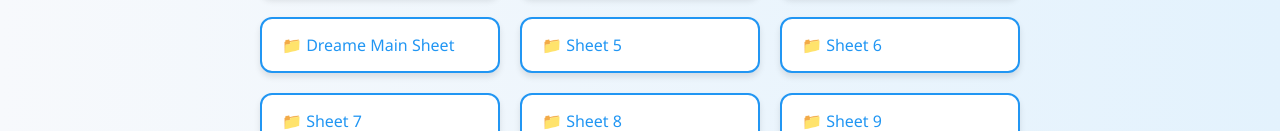
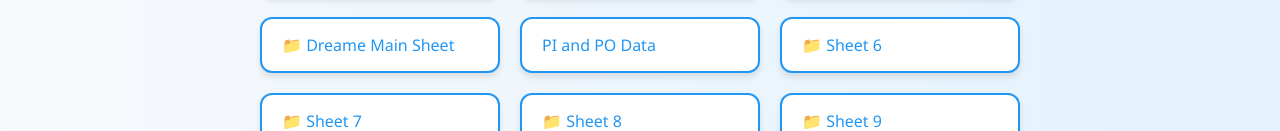
Before and after one commit to Kawaderut/Main-sheet, a plain HTML site: page index.html in a window 1280 px wide. Shown: the part 270-401 px from the top of the page. Drawn offline with Linux system fonts and the light colour scheme.

Commit message:
Initial commit

```diff
--- a/index.html
+++ b/index.html
@@ -109,7 +109,7 @@
     <a href="https://docs.google.com/spreadsheets/d/1cAGtH8202CdiDfxapvHbyqur6S8zKT4h/edit?gid=189462051#gid=189462051" class="button" target="_blank">📁 All PI Mastersheet 17-6</a>
     <a href="https://docs.google.com/spreadsheets/d/1CD2M6lK4UzZKJBwQwZO37Ccerh5mCFEO9AOyySXXWdo/edit?gid=1106749027#gid=1106749027" class="button" target="_blank">📁 Export (Himanshu)</a>
     <a href="https://docs.google.com/spreadsheets/d/1EE0YF5DO8Vqg4SCMgHpf7tnuxS1_3pAeJetc844onkE/edit?gid=1391441602#gid=1391441602" class="button" target="_blank">📁 Dreame Main Sheet</a>
-    <a href="https://docs.google.com/spreadsheets/d/yourSheetID5" class="button" target="_blank">📁 Sheet 5</a>
+    <a href="https://docs.google.com/spreadsheets/d/1Q4813iOHLTUH3jTPcwrw7KO7fHA3peFO7vlCi9xnvQI/edit?gid=0#gid=0" class="button" target="_blank">PI and PO Data</a>
     <a href="https://docs.google.com/spreadsheets/d/yourSheetID6" class="button" target="_blank">📁 Sheet 6</a>
     <a href="https://docs.google.com/spreadsheets/d/yourSheetID7" class="button" target="_blank">📁 Sheet 7</a>
     <a href="https://docs.google.com/spreadsheets/d/yourSheetID8" class="button" target="_blank">📁 Sheet 8</a>
```
